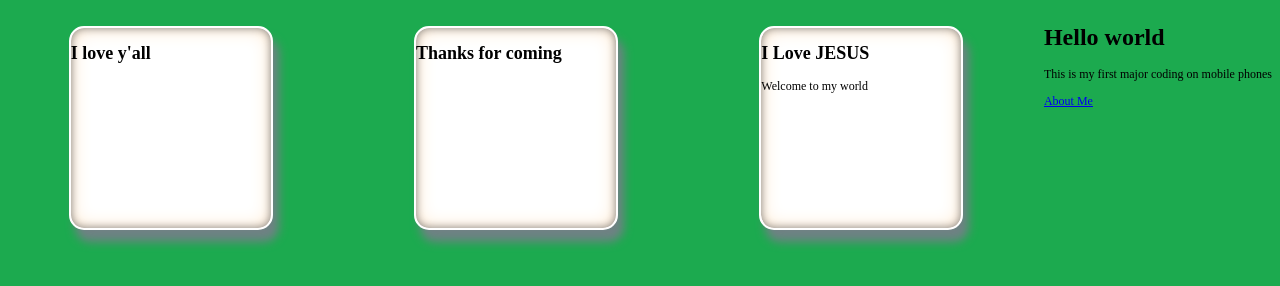
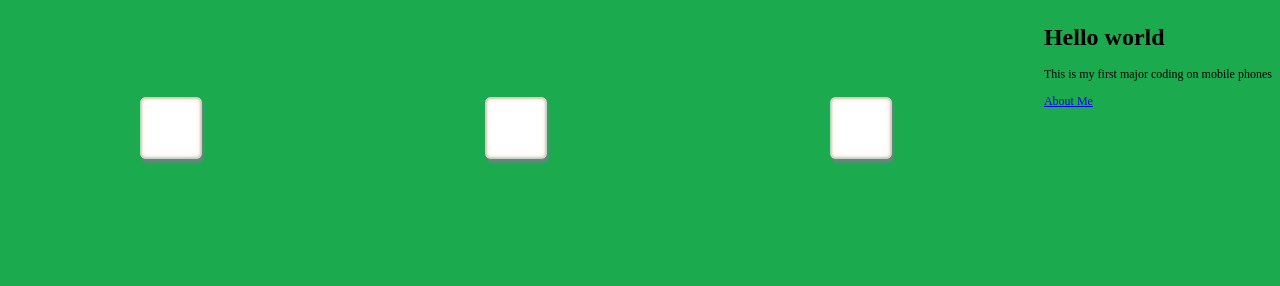
Before and after one commit to chisompc1234-cloud/Phonecode1, a plain HTML site: page index.html in a window 1280 px wide. Drawn offline with Linux system fonts and the light colour scheme.

Commit message:
update website

```diff
--- a/index.html
+++ b/index.html
@@ -18,14 +18,10 @@
       </nav>
     </header>
     <section class="one">
-      <h2>I Love JESUS</h2>
-      <p>Welcome to my world</p>
     </section>
     <section class="one">
-      <h2>Thanks for coming</h2>
     </section>
     <section class="one">
-      <h2>I love y'all</h2>
     </section>
   </main>
 </body>
--- a/style.css
+++ b/style.css
@@ -22,6 +22,7 @@ main {
   margin: 18px auto;
   border-radius: 15px;
   transition: transform 0.6s ease;
+  transform: scale(0.3);
 }
 .one:active {
   transform: rotate(1turn);
```
